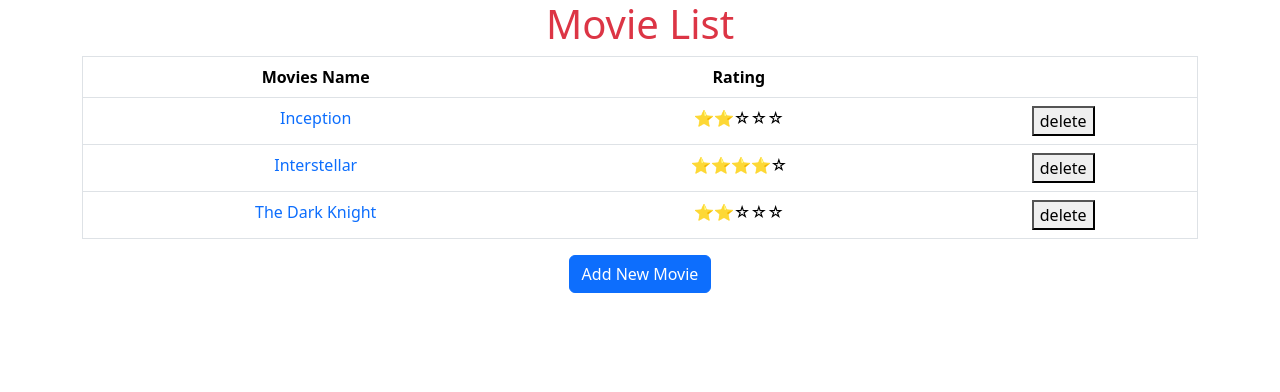
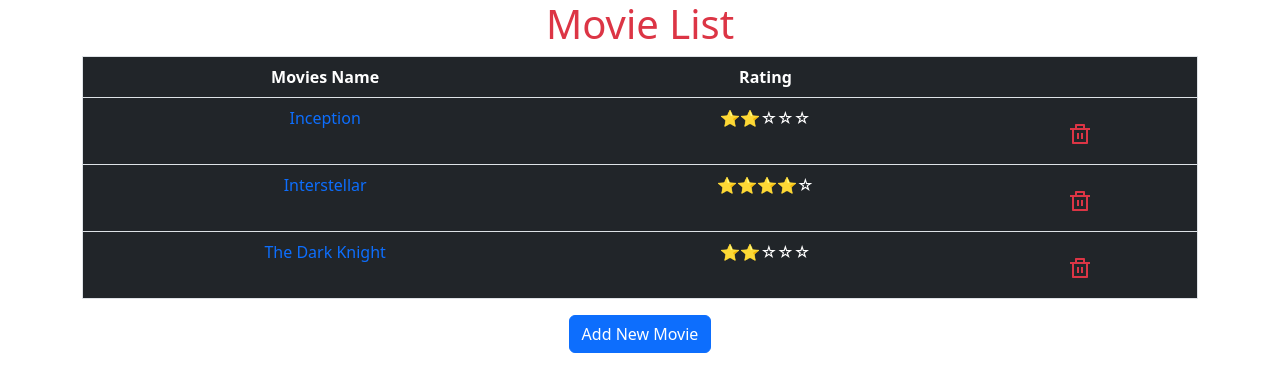
Before and after one commit to Mr-StrangerCoder/movie-collection, a React app: page / in a window 1280 px wide. Shown: the top 392 px of the page. Built offline with nearby package versions, Linux system fonts and the light colour scheme; the HTML template or start-up script is replaced by a standard one.

Commit message:
add delete button

```diff
--- a/src/App.jsx
+++ b/src/App.jsx
@@ -22,10 +22,7 @@
     <BrowserRouter>
       <Routes>
         <Route path="/" element={<MovieList movies={movies} setMovies={setMovies}  />} />
-        <Route
-          path="/add"
-          element={<AddNewMovie movies={movies} setMovies={setMovies} />}
-        />
+        <Route path="/add" element={<AddNewMovie movies={movies} setMovies={setMovies} />}/>
         <Route path='/movie/:id' element={<MovieDetails data={movies} />}></Route>
       </Routes>
     </BrowserRouter>
--- a/src/componenets/AddNewMovie.jsx
+++ b/src/componenets/AddNewMovie.jsx
@@ -18,8 +18,6 @@
         };
 
         setMovies([...movies, newMovie]);
-
-
         navigate('/');
     };
 
--- a/src/componenets/MovieList.jsx
+++ b/src/componenets/MovieList.jsx
@@ -1,7 +1,8 @@
 import React, { useState } from 'react'
-// import data from '../data'
+
 import { Link } from 'react-router-dom'
 import { useNavigate } from "react-router-dom";
+import { RiDeleteBinLine } from "react-icons/ri";
 
 const MovieList = ({movies, setMovies}) => {
     const navigate = useNavigate();
@@ -16,7 +17,7 @@
     return (
         <div className='text-center container'>
             <h1 className='text-danger'>Movie List</h1>
-            <table class="table border table-hover">
+            <table class="table border table-dark table-hover">
                 <thead>
                     <tr>
                         <th scope="col">Movies Name</th>
@@ -35,7 +36,7 @@
                                 {'⭐'.repeat(movie.rating)}
                                 {'☆'.repeat(5 - movie.rating)}
                             </td>
-                            <td><button onClick={()=>deleteMovie(movie.id)}>delete</button></td>
+                            <td><button className='btn text-danger fs-4' onClick={()=>deleteMovie(movie.id)}><RiDeleteBinLine /></button></td>
                         </tr>
                     ))}
                 </tbody>
```
